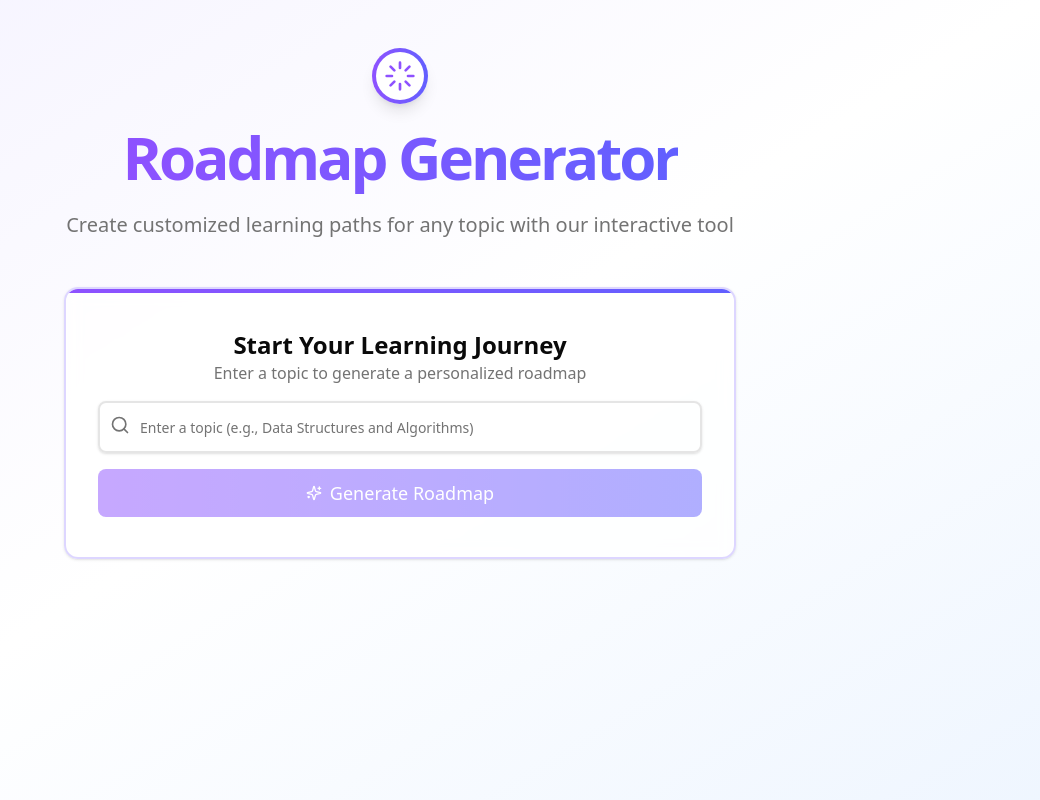
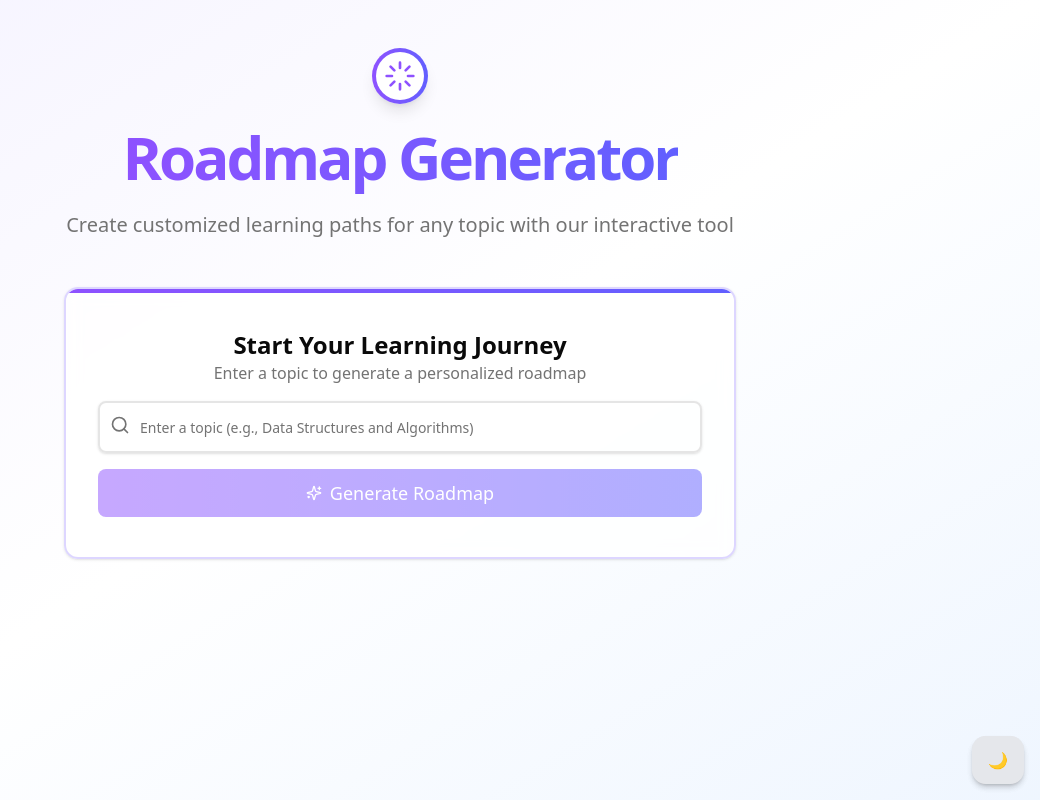
Before and after one commit to amoreX/roady, a Next.js app: page / in a window 1280 px wide. Shown: the whole page, without its empty margins (240-1280 px from the left). Built offline with nearby package versions, Linux system fonts and the light colour scheme.

Commit message:
dark-mode-toggle

```diff
--- /dev/null
+++ b/app/context/darkModeContext.tsx
@@ -0,0 +1,32 @@
+"use client"
+
+import { createContext, useContext, useState, ReactNode } from "react"
+
+const DarkModeContext = createContext<{
+  isDarkMode: boolean
+  toggleDarkMode: () => void
+} | null>(null)
+
+export function DarkModeProvider({ children }: { children: ReactNode }) {
+  const [isDarkMode, setIsDarkMode] = useState(false)
+
+  const toggleDarkMode = () => {
+    setIsDarkMode((prev) => !prev)
+    document.documentElement.classList.toggle("dark", !isDarkMode)
+    document.documentElement.style.transition = "background-color 0.3s ease";
+  }
+
+  return (
+    <DarkModeContext.Provider value={{ isDarkMode, toggleDarkMode }}>
+      {children}
+    </DarkModeContext.Provider>
+  )
+}
+
+export function useDarkMode() {
+  const context = useContext(DarkModeContext)
+  if (!context) {
+    throw new Error("useDarkMode must be used within a DarkModeProvider")
+  }
+  return context
+}
--- a/app/layout.tsx
+++ b/app/layout.tsx
@@ -1,9 +1,12 @@
+// "use client"; // Ensure this is a client component
 import type { Metadata } from "next";
 import { Geist, Geist_Mono } from "next/font/google";
 
 import "./globals.css";
 import { RoadmapProvider } from "./context/roadmapContext";
-import { Toaster } from "@/components/ui/sonner"
+import { Toaster } from "@/components/ui/sonner";
+import { DarkModeProvider, useDarkMode } from "./context/darkModeContext";
+import DarkModeToggle from "@/components/DarkModeToggle";
 const geistSans = Geist({
   variable: "--font-geist-sans",
   subsets: ["latin"],
@@ -24,16 +27,19 @@ export default function RootLayout({
 }: Readonly<{
   children: React.ReactNode;
 }>) {
-
   return (
-    <html lang="en" >
+    <html lang="en">
       <body
-        className={`${geistSans.variable} ${geistMono.variable} antialiased`}
+        className={`${geistSans.variable} ${geistMono.variable} antialiased transition-all duration-300 ease-in-out`}
       >
-        <RoadmapProvider>
-        {children}
-        <Toaster/>
-        </RoadmapProvider>
+        <DarkModeProvider>
+          <DarkModeToggle />
+          <RoadmapProvider>
+            {children}
+            <Toaster />
+            <DarkModeToggle />
+          </RoadmapProvider>
+        </DarkModeProvider>
       </body>
     </html>
   );
--- a/app/page.tsx
+++ b/app/page.tsx
@@ -1,8 +1,16 @@
-import RoadmapGenerator from "@/app/routes/generator/comps/roadmap-generator"
+"use client"
+import { motion } from "framer-motion";
+import RoadmapGenerator from "@/app/routes/generator/comps/roadmap-generator";
 
 export default function Home() {
   return (
-    <main className="min-h-screen flex justify-center bg-gradient-to-br from-violet-50 via-background to-blue-50 dark:from-slate-950 dark:via-background dark:to-slate-900">
+    <motion.main
+      initial={{ opacity: 0 }}
+      animate={{ opacity: 1 }}
+      exit={{ opacity: 0 }}
+      transition={{ duration: 0.5 }}
+      className="min-h-screen flex justify-center bg-gradient-to-br from-violet-50 via-background to-blue-50 dark:from-slate-950 dark:via-background dark:to-slate-900"
+    >
       <div className="absolute inset-0 bg-grid-slate-200/50 [mask-image:linear-gradient(0deg,white,rgba(255,255,255,0.5))] dark:bg-grid-slate-800/20"></div>
       <div className="container relative py-8 md:py-12">
         <div className="mx-auto flex max-w-[980px] flex-col items-center gap-4 text-center">
@@ -31,6 +39,6 @@ export default function Home() {
         </div>
         <RoadmapGenerator />
       </div>
-    </main>
-  )
+    </motion.main>
+  );
 }
--- a/app/routes/editor/page.tsx
+++ b/app/routes/editor/page.tsx
@@ -71,7 +71,7 @@ export default function RoadmapEditorPage() {
               animate={{ scale: 1, opacity: 1 }}
               exit={{ scale: 0.9, opacity: 0 }}
               transition={{ duration: 0.2 }}
-              className="p-6 space-y-4"
+              className="p-2 space-y-2"
             >
               <h3 className="text-lg font-bold">Customize Roadmap</h3>
               <input
--- /dev/null
+++ b/components/DarkModeToggle.tsx
@@ -0,0 +1,17 @@
+"use client"; // Ensure the whole file runs as a client component
+
+import { useDarkMode } from "@/app/context/darkModeContext";
+
+export default function DarkModeToggle() {
+  const { isDarkMode, toggleDarkMode } = useDarkMode();
+
+  return (
+    <button
+      onClick={toggleDarkMode}
+      className="fixed bottom-4 right-4 px-4 py-3 cursor-pointer rounded-xl bg-gray-200 dark:bg-gray-800 shadow-md"
+      aria-label="Toggle Dark Mode"
+    >
+      {isDarkMode ? "☀️" : "🌙"}
+    </button>
+  );
+}
```
